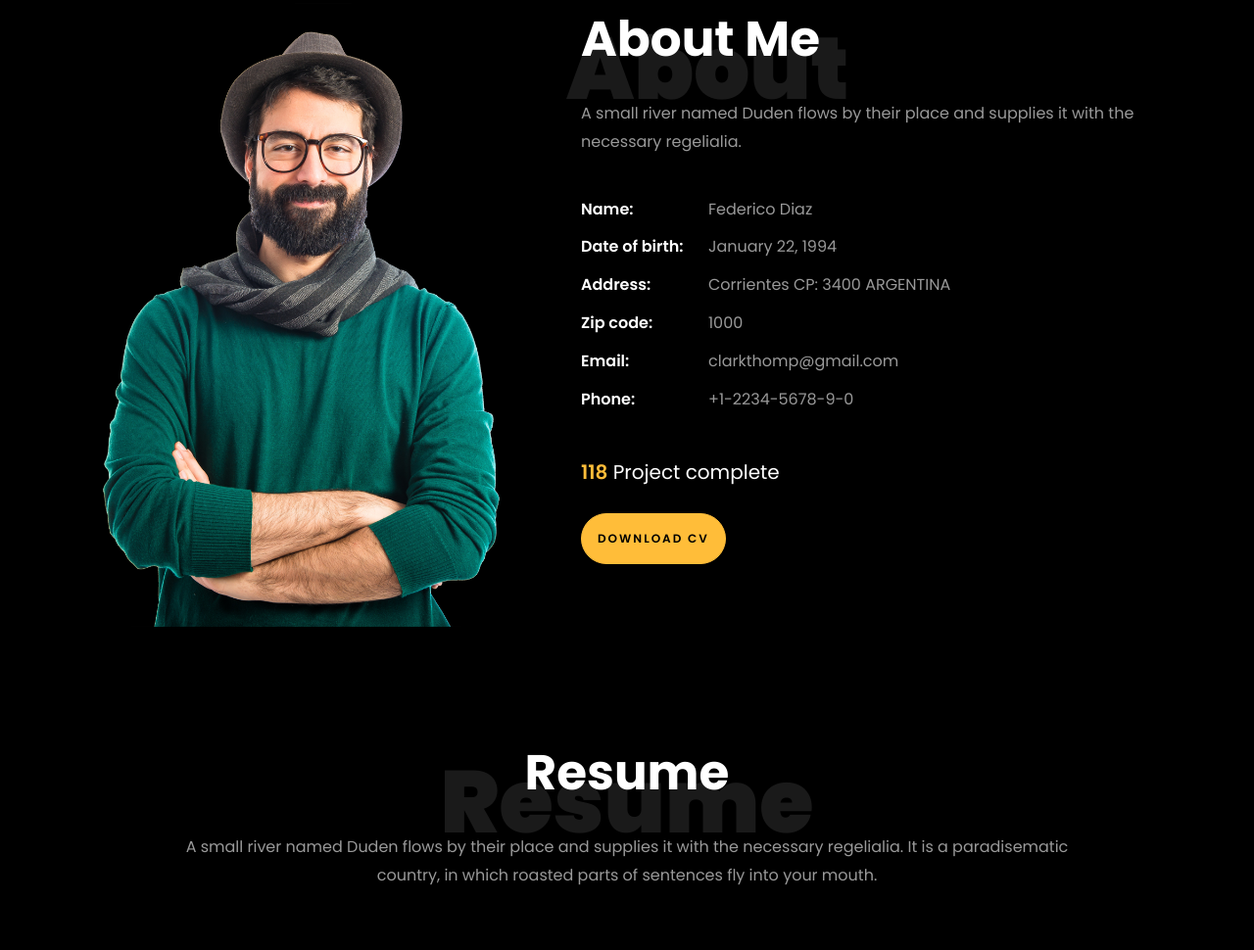
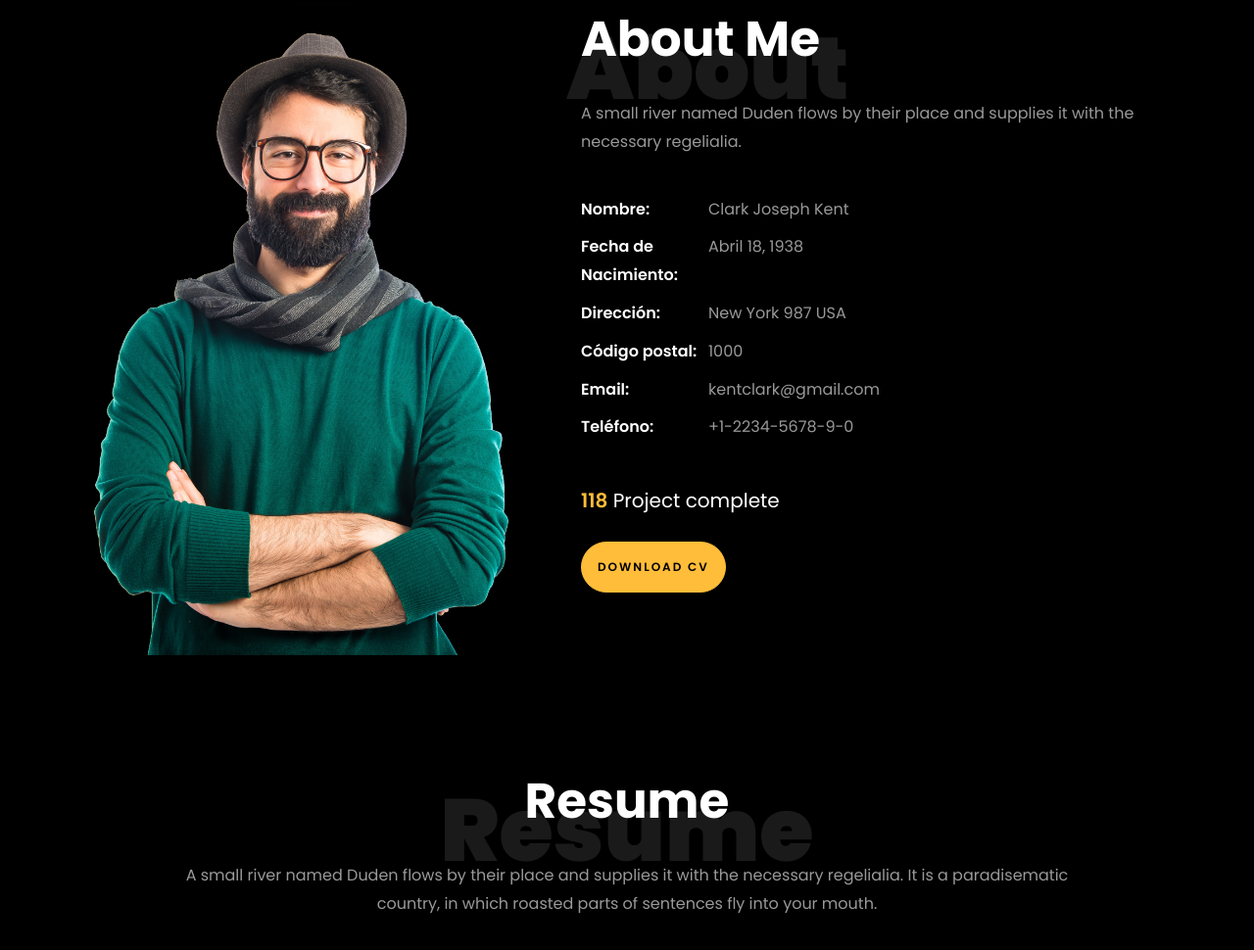
Before and after one commit to diazFederico/diazfederico.github.io, a plain HTML site: page index.html in a window 1280 px wide. Shown: the part 859-1829 px from the top of the page at 98% size. Drawn offline with Linux system fonts and the light colour scheme; files whose address does not match are found by name.

```diff
--- a/index.html
+++ b/index.html
@@ -104,12 +104,12 @@
 		            <h2 class="mb-4">About Me</h2>
 		            <p>A small river named Duden flows by their place and supplies it with the necessary regelialia.</p>
 		            <ul class="about-info mt-4 px-md-0 px-2">
-		            	<li class="d-flex"><span>Name:</span> <span>Federico Diaz</span></li>
-		            	<li class="d-flex"><span>Date of birth:</span> <span>January 22, 1994</span></li>
-		            	<li class="d-flex"><span>Address:</span> <span>Corrientes CP: 3400 ARGENTINA</span></li>
-		            	<li class="d-flex"><span>Zip code:</span> <span>1000</span></li>
-		            	<li class="d-flex"><span>Email:</span> <span>clarkthomp@gmail.com</span></li>
-		            	<li class="d-flex"><span>Phone: </span> <span>+1-2234-5678-9-0</span></li>
+		            	<li class="d-flex"><span>Nombre:</span> <span>Clark Joseph Kent</span></li>
+		            	<li class="d-flex"><span>Fecha de Nacimiento:</span> <span>Abril 18, 1938</span></li>
+		            	<li class="d-flex"><span>Dirección:</span> <span>New York 987 USA</span></li>
+		            	<li class="d-flex"><span>Código postal:</span> <span>1000</span></li>
+		            	<li class="d-flex"><span>Email:</span> <span>kentclark@gmail.com</span></li>
+		            	<li class="d-flex"><span>Teléfono: </span> <span>+1-2234-5678-9-0</span></li>
 		            </ul>
 		          </div>
 		        </div>
```
